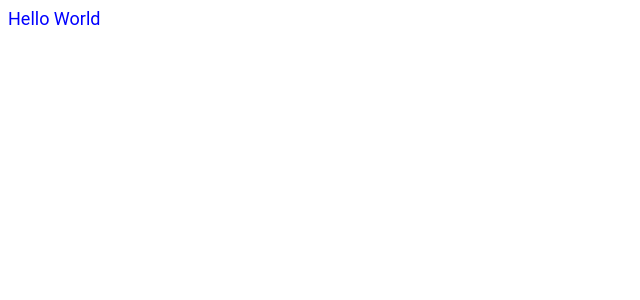
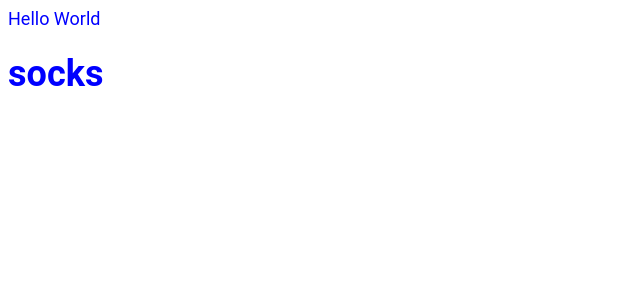
Before and after one commit to kjonathante/vue-vuemastery-intro, a Vue app: page / in a window 1280 px wide. Shown: the top 300 px of the page, without its empty margins (0-640 px from the left). Built offline with nearby package versions, Linux system fonts and the light colour scheme.

Commit message:
Created a new component. Imported it to the App component.

```diff
--- a/src/App.vue
+++ b/src/App.vue
@@ -1,24 +1,28 @@
 <template>
   <div id="app">
     {{ message }}
+    <Product />
   </div>
 </template>
 
 
 <script>
+import Product from "./Product.vue"
+
 export default {
   data() {
     return {
-      message: 'Hello World',
+      message: "Hello World"
     };
   },
+  components: { Product }
 };
 </script>
 
 <style>
 #app {
   font-size: 18px;
-  font-family: 'Roboto', sans-serif;
+  font-family: "Roboto", sans-serif;
   color: blue;
 }
 </style>
--- /dev/null
+++ b/src/Product.vue
@@ -0,0 +1,12 @@
+<template>
+  <h1>{{product}}</h1>
+</template>
+<script>
+export default {
+  data() {
+    return {
+      product: "socks"
+    };
+  }
+};
+</script>
--- a/src/index.html
+++ b/src/index.html
@@ -3,6 +3,6 @@
     <title>Vue Hello World</title>
   </head>
   <body>
-    <div id="app"></div>
+    <div id="root"></div>
   </body>
 </html>
--- a/src/main.js
+++ b/src/main.js
@@ -2,6 +2,6 @@ import Vue from 'vue';
 import App from './App.vue';
 
 new Vue({
-  el: '#app',
+  el: '#root',
   render: h => h(App),
 });
```
